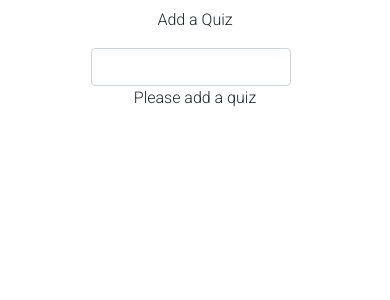
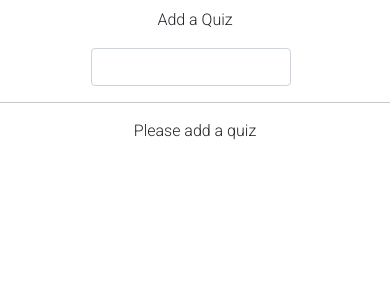
Before and after one commit to subashhshrestha/quiz, an Angular app: page / in a window 390 px wide. Shown: the top 300 px of the page. Built offline with nearby package versions, Linux system fonts and the light colour scheme.

Commit message:
Fixed card design

```diff
--- a/src/app/pages/dashboard/dashboard.component.html
+++ b/src/app/pages/dashboard/dashboard.component.html
@@ -13,9 +13,12 @@
       </button>
     </div>
   </div>
+  <hr>
   <div class="quiz-list row p-2" *ngIf="!isListEmpty">
-    <div *ngFor="let item of quizList" class="col-md-4 col-6 mt-2 item" (click)="itemClicked(item)">
-      {{ item }}
+    <div *ngFor="let item of quizList" class="col-md-3 col-6 mt-4" (click)="itemClicked(item)">
+      <div class="item">
+      {{ item | titlecase }}
+      </div>
     </div>
   </div>
   <div class="d-flex justify-content-center" *ngIf="isListEmpty">
--- a/src/app/pages/dashboard/dashboard.component.scss
+++ b/src/app/pages/dashboard/dashboard.component.scss
@@ -1,8 +1,17 @@
-.item{
+.item {
     display: flex;
     align-items: center;
     justify-content: center;
     height: 100px;
     border-radius: 10px;
-    box-shadow: 3px 3px 8px #dcdcdcde;
+    box-shadow: -2px 2px 10px 0px #ccd7ffd4;
 }
+
+.item:hover{
+    box-shadow: -2px 2px 10px 0px #ccd7ffd4 inset;
+}
+
+hr {
+  margin-right: -0.5rem;
+  margin-left: -0.5rem;
+}
```
